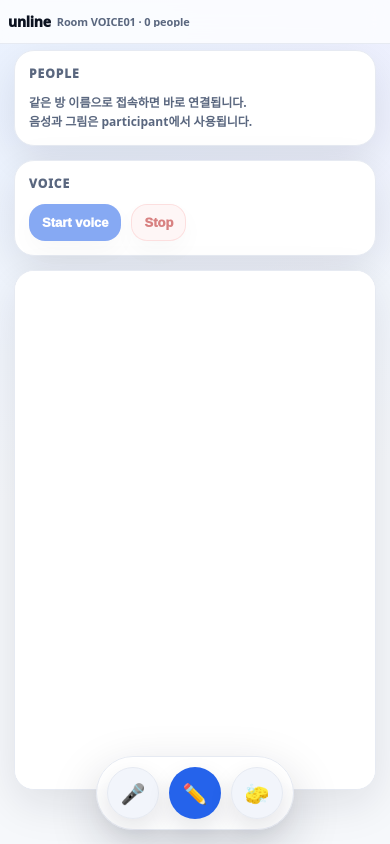
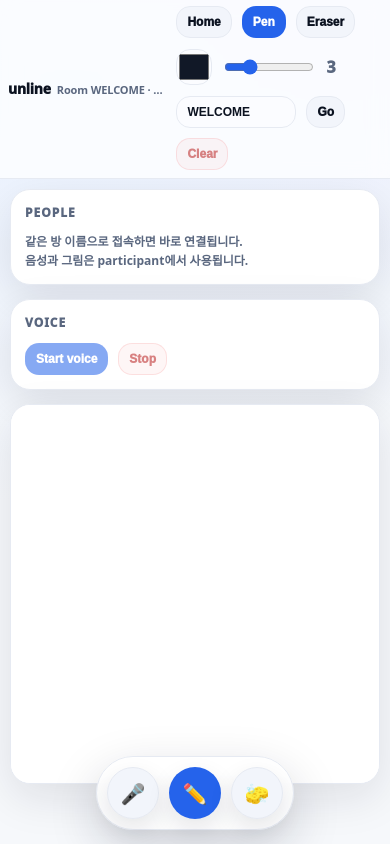
Before and after one commit to soycyj/unline, a website: page public/canvas.html in a window 390 px wide. Drawn offline with Linux system fonts and the light colour scheme; no server answers.

Commit message:
Update canvas.html

```diff
--- a/public/canvas.html
+++ b/public/canvas.html
@@ -245,18 +245,18 @@
       .wrap{padding-bottom:86px}
     }
 /* =========================
-   MOBILE TOPBAR COMPRESSION
+   MOBILE TOPBAR COMPACT, KEEP ALL CONTROLS
    ========================= */
 @media (max-width: 768px) {
-
   .topbar {
-    padding: 4px 8px;
-    min-height: 44px;
+    padding: 6px 8px;
+    gap: 8px;
   }
 
   .left {
     flex-wrap: nowrap;
     gap: 6px;
+    min-width: 0;
   }
 
   .brand {
@@ -267,18 +267,68 @@
   .roomLine {
     font-size: 11px;
     line-height: 1;
+    max-width: 140px;
     white-space: nowrap;
     overflow: hidden;
     text-overflow: ellipsis;
-    max-width: 160px;
   }
 
-  .desktopTools {
-    display: none !important;
+  /* 모바일에서도 상단 도구는 숨기지 않는다 */
+  .right .desktopTools {
+    display: flex !important;
+    flex-wrap: nowrap;
+    align-items: center;
+    gap: 8px;
+
+    /* 여기서 높이가 줄어든다 */
+    overflow-x: auto;
+    -webkit-overflow-scrolling: touch;
+    max-width: 62vw;
+
+    padding-bottom: 2px;
   }
 
+  /* 스크롤바는 가능하면 안 보이게 */
+  .right .desktopTools::-webkit-scrollbar {
+    height: 0;
+  }
+
+  /* 상단 컨트롤들을 전체적으로 작게 */
+  button {
+    padding: 8px 10px;
+    border-radius: 14px;
+    font-size: 12px;
+    box-shadow: none;
+  }
+
+  input {
+    padding: 8px 10px;
+    border-radius: 14px;
+    font-size: 12px;
+    box-shadow: none;
+  }
+
+  input#roomInput {
+    width: 120px;
+  }
+
+  input[type="range"] {
+    width: 90px;
+  }
+
+  input[type="color"] {
+    width: 36px;
+    height: 36px;
+    border-radius: 14px;
+  }
+
+  /* 캔버스가 더 위로 올라오도록 여백도 조금만 */
   .wrap {
-    padding-top: 6px;
+    padding: 10px 10px 72px 10px;
+  }
+
+  .stage {
+    min-height: 380px;
   }
 }
   </style>
@@ -352,7 +402,7 @@
     const $ = (id) => document.getElementById(id);
 
     const qs = new URLSearchParams(location.search);
-    let room = (qs.get("room") || "VOICE01").trim();
+    let room = (qs.get("room") || "WELCOME").trim();
 
     const mode = (qs.get("mode") || localStorage.getItem("unline_mode") || "").trim();
     if (mode === "study") document.body.classList.add("mode-study");
```
